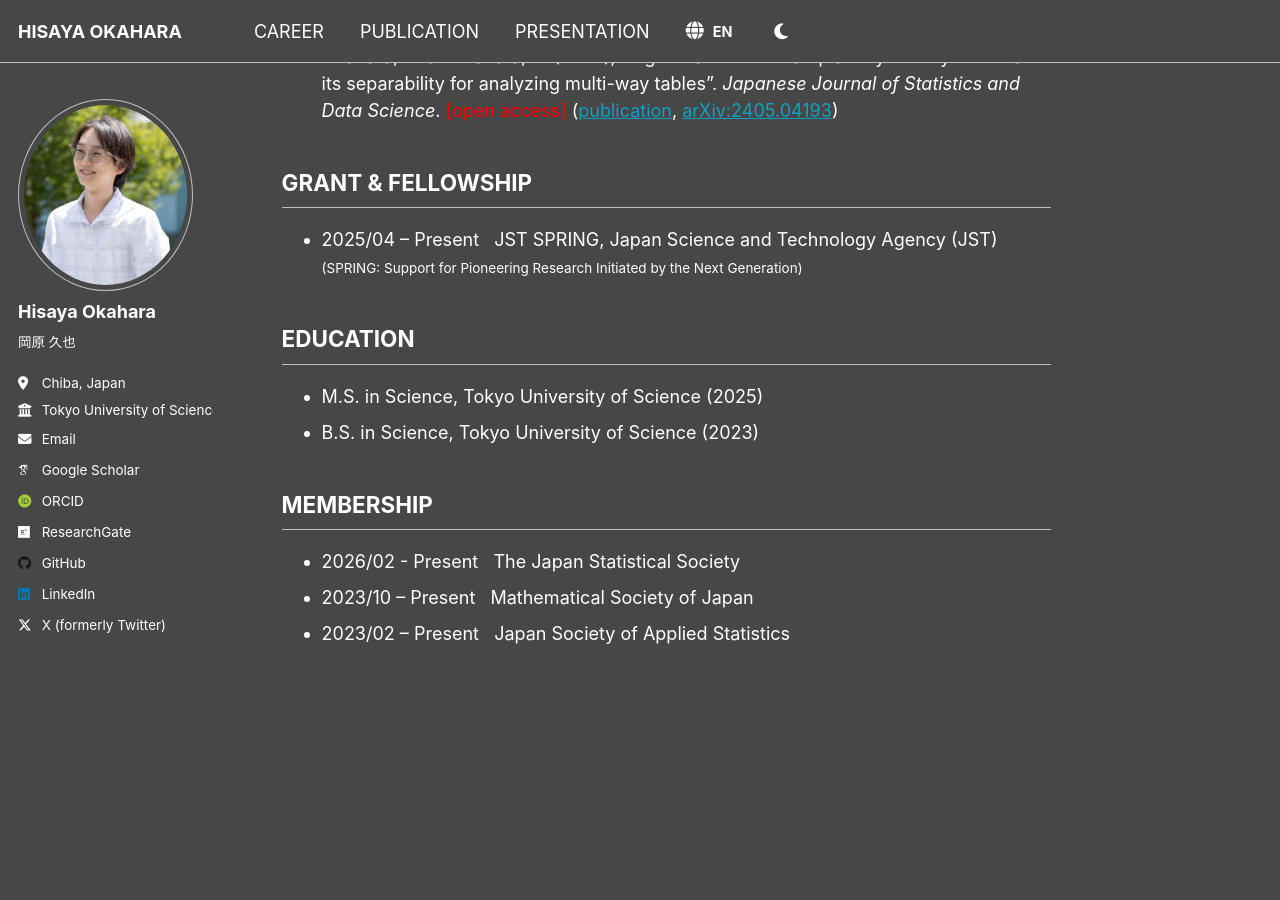
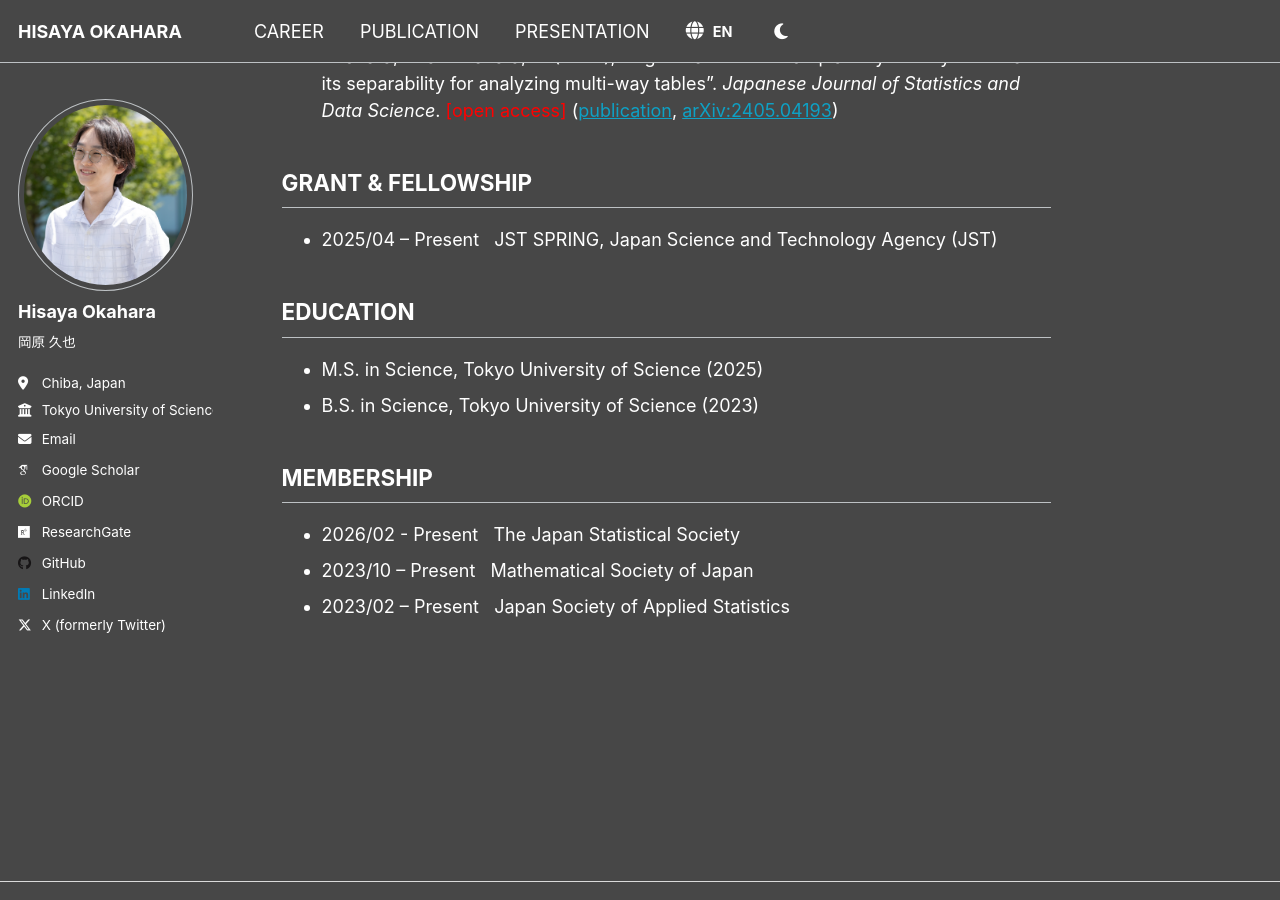
Before and after one commit to h-okahara/h-okahara.github.io, a Jekyll site: the page built from _pages/about.md, in a window 1280 px wide and 900 px high, scrolled down 815 px. Built offline with Jekyll 4.4.1, drawn with Linux system fonts in a browser that asks for light colours; some web fonts are replaced; grey boxes are pictures that could not be loaded.

Commit message:
Update about.md

```diff
--- a/_pages/about.md
+++ b/_pages/about.md
@@ -30,7 +30,6 @@ redirect_from:
 
 ## <span data-i18n="home.header_grant">GRANT & FELLOWSHIP</span>
 - 2025/04 – <span data-i18n="home.present">Present</span> &nbsp; <span data-i18n="home.grant_jst">JST SPRING, Japan Science and Technology Agency (JST)</span>
-  <small> (<span data-i18n="home.grant_jst_desc">SPRING: Support for Pioneering Research Initiated by the Next Generation</span>) </small>
 
 ## <span data-i18n="home.header_education">EDUCATION</span>
 - <span data-i18n="home.degree_ms">M.S. in Science, Tokyo University of Science (2025)</span>
```
